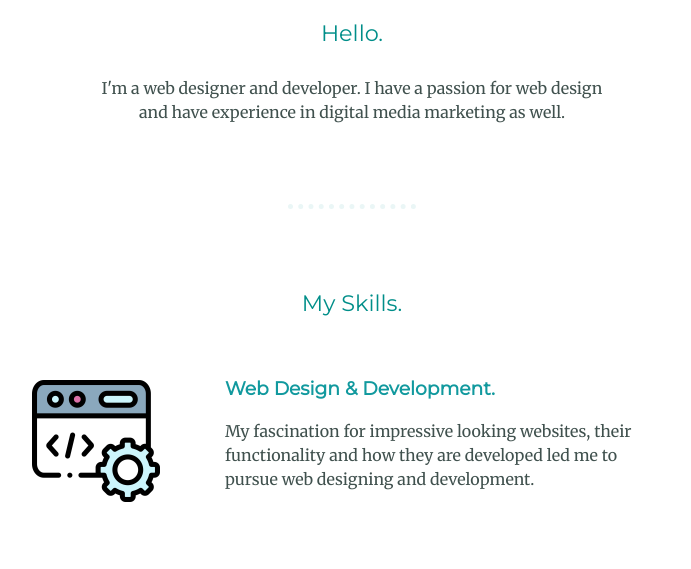
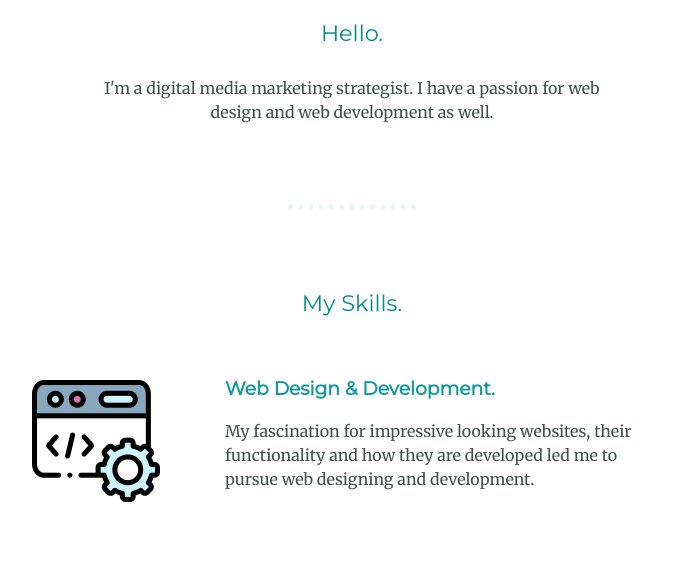
Before and after one commit to FarzadBehruzi/FB, a plain HTML site: page index.html in a window 1280 px wide. Shown: the part 1002-1571 px from the top of the page, without its empty margins (288-979 px from the left). Drawn offline with Linux system fonts and the light colour scheme.

Commit message:
Update index.html
change main caption as well

```diff
--- a/index.html
+++ b/index.html
@@ -42,7 +42,7 @@ j=d.createElement(s),dl=l!='dataLayer'?'&l='+l:'';j.async=true;j.src=
     <div class="profile">
       <img src="FBimg.png" alt="Farzad Image">
       <h2>Hello.</h2>
-      <p class="intro">I'm a web designer and developer. I have a passion for web design and have experience in digital media marketing as well.</p>
+      <p class="intro">I'm a digital media marketing strategist. I have a passion for web design and web development as well.</p>
     </div>
     <hr>
     <div class="skills">
```
